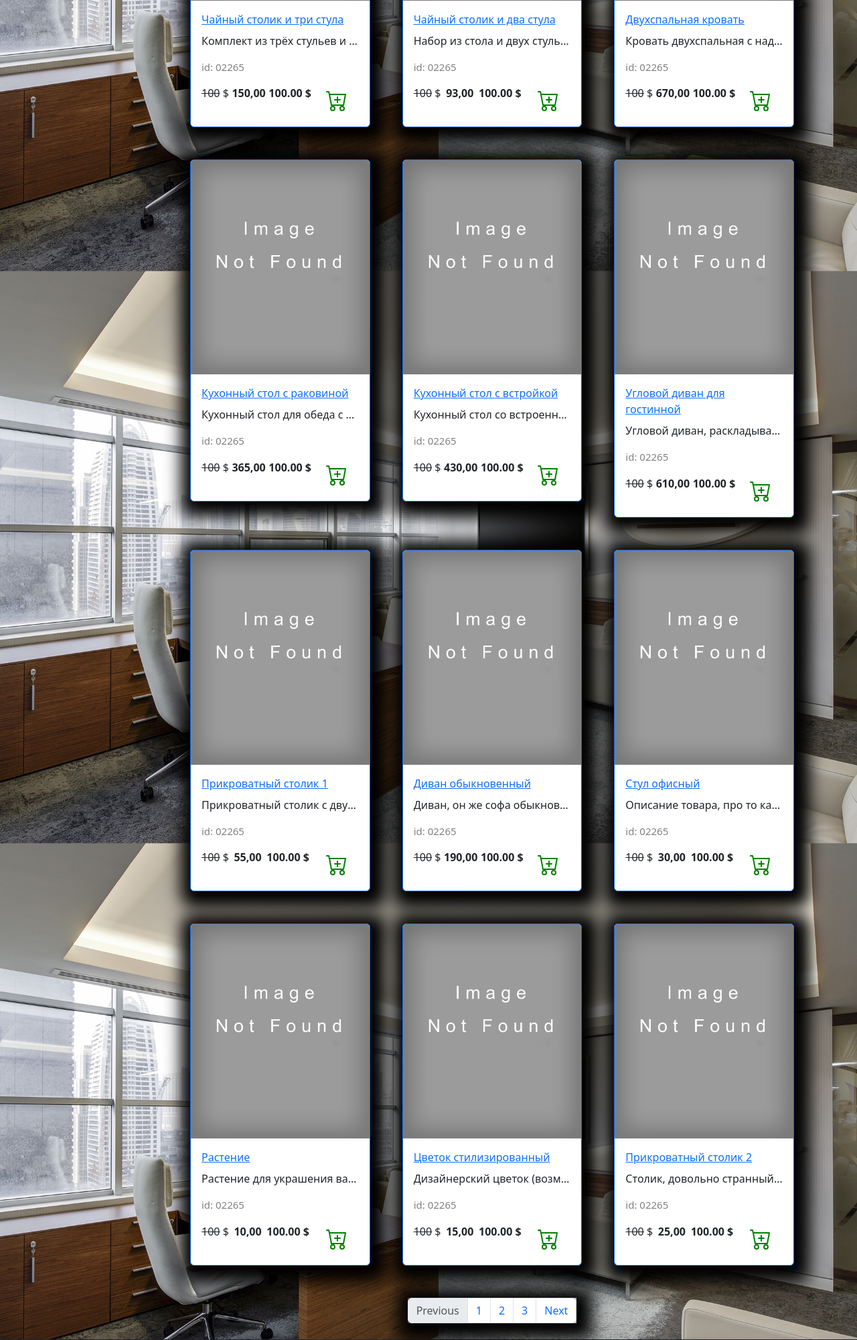
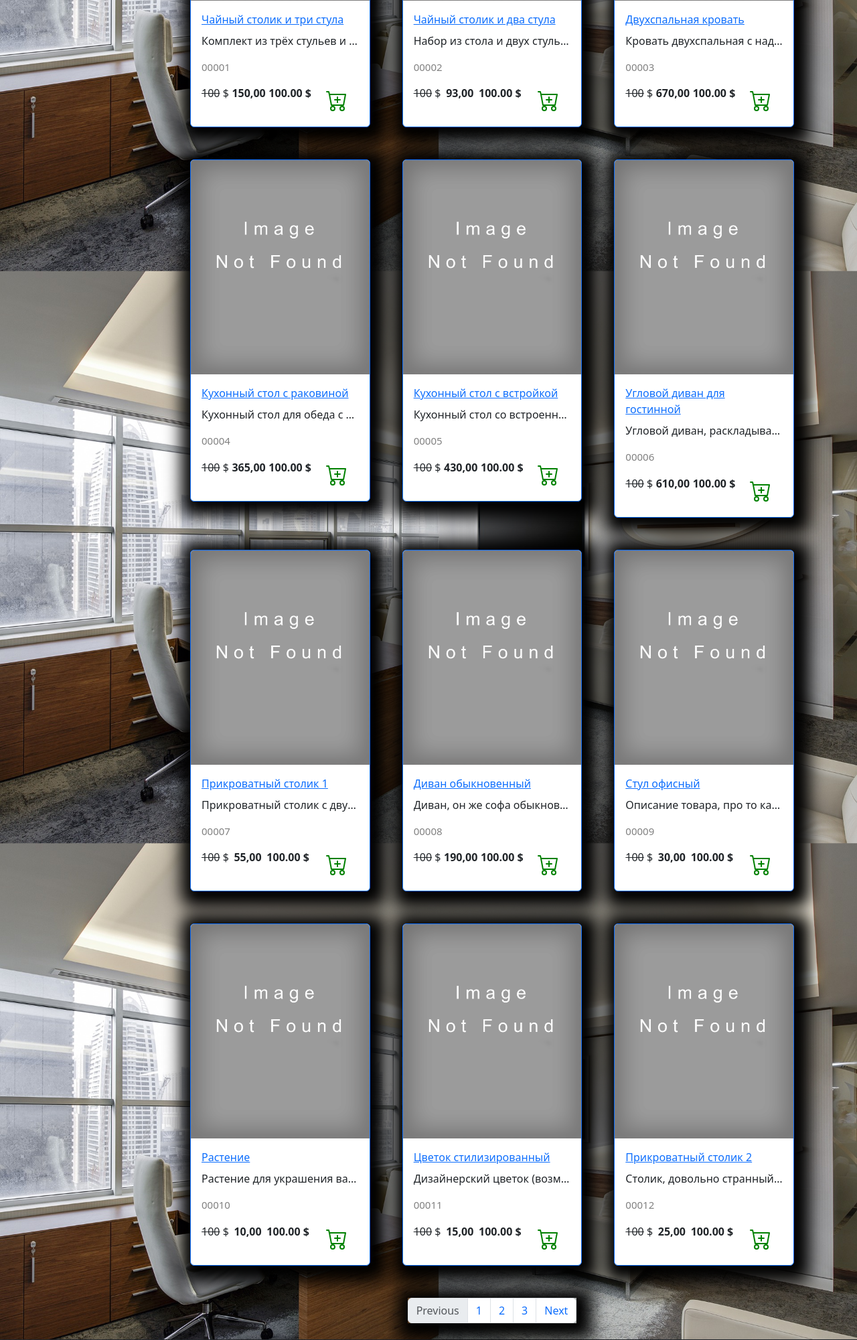
Before and after one commit to eduardblbulyan/Furniture-Website, a Django app: page /catalog/ in a window 1280 px wide. Shown: the part 450-2451 px from the top of the page at 67% size. Run offline with Django 4.2, Linux system fonts and the light colour scheme; data comes from the database, SQL or seed files in the repository; some libraries are stand-ins or nearby versions.

Commit message:
Displaying id in ||||| format

```diff
--- a/mebel/goods/models.py
+++ b/mebel/goods/models.py
@@ -30,6 +30,9 @@ class Product(models.Model):
         verbose_name = "Продукт"
         verbose_name_plural = "Продукты"
 
+    def display_id(self):
+        return f"{self.id:05}" #for example 00025, 00007
+
 
 # operator AND
 # Product.objects.filter(price__lt=200) & Product.objects.filter(price__gt=50).order_by("price")
--- a/mebel/goods/templates/goods/catalog.html
+++ b/mebel/goods/templates/goods/catalog.html
@@ -55,7 +55,7 @@
                     <p class="card-title">{{ product.name }}</p>
                 </a>
                 <p class="card-text text-truncate">{{ product.description }}</p>
-                <p class="product_id">id: 02265</p>
+                <p class="product_id">{{ product.display_id }}</p>
                 <div class="d-flex justify-content-between">
                     <p><s>100</s> $</p>
                     <p><strong>{{ product.price }}</strong></p>
```
